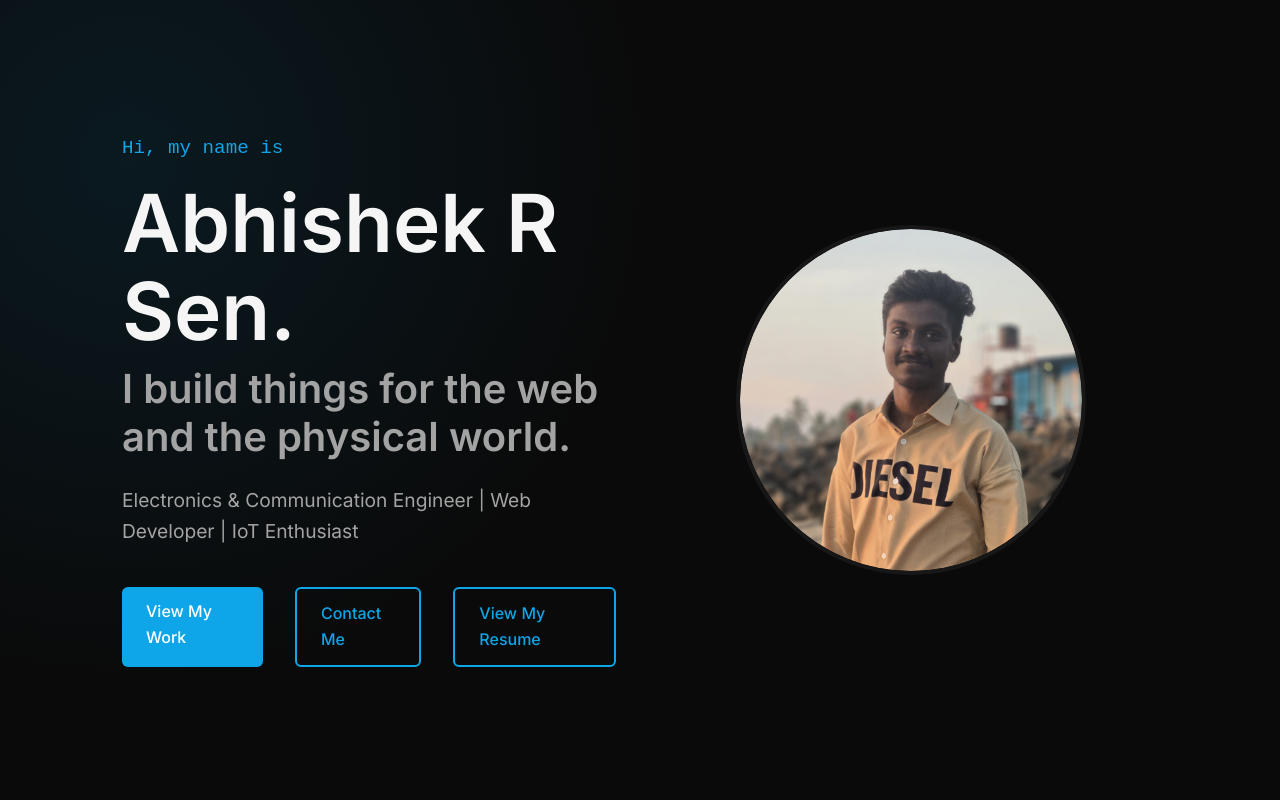
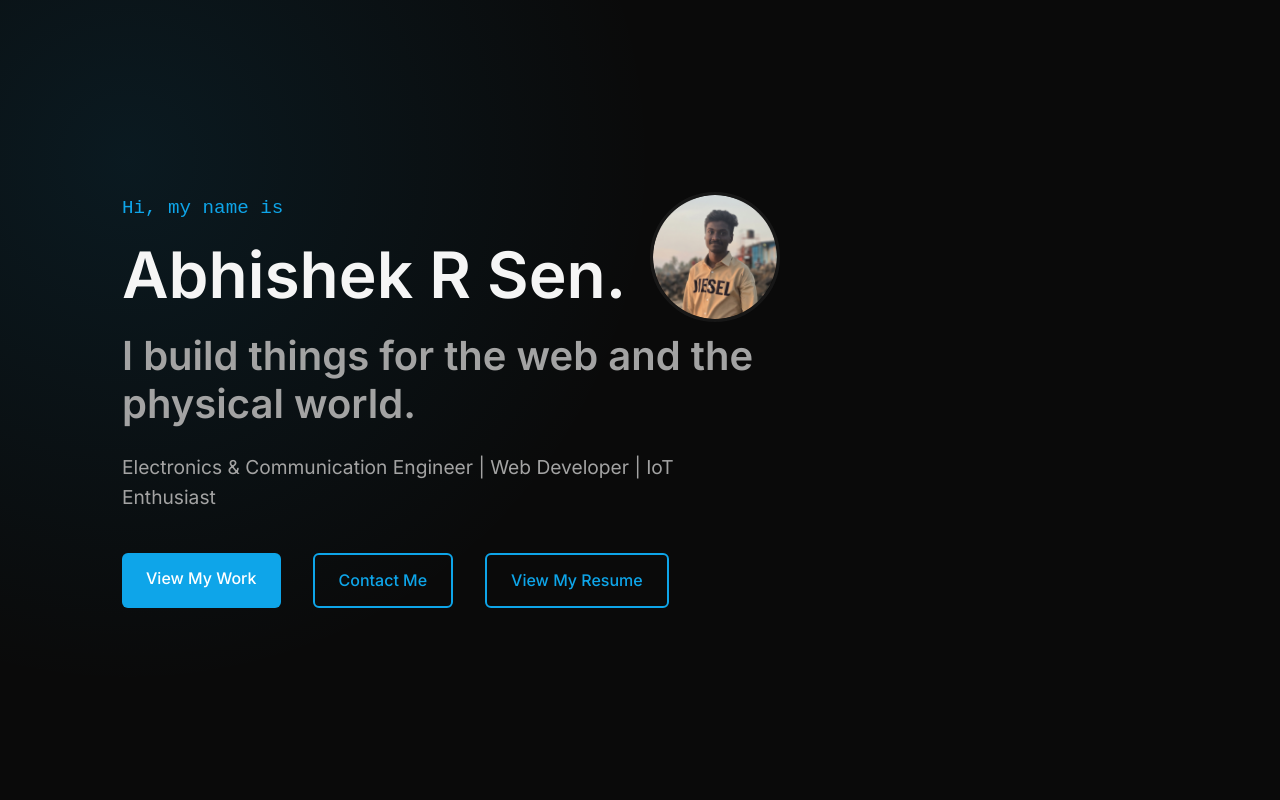
Before and after one commit to abhishekrsen/Abhishek-R-Sen-Portfolio, a React (Vite) app in the folder client/: page / in a window 1280 px wide. Shown: the top 800 px of the page. Built offline with nearby package versions, Linux system fonts and the light colour scheme.

Commit message:
Adjust hero layout for image and name

```diff
--- a/client/src/components/Hero.css
+++ b/client/src/components/Hero.css
@@ -7,34 +7,27 @@
 
 .hero-container {
   width: 100%;
-  display: flex;
-  align-items: center;
-  justify-content: space-between;
-  gap: 3rem;
-  flex-wrap: wrap-reverse;
 }
 
 .hero-content {
-  flex: 1;
-  min-width: 300px;
+  max-width: 800px;
 }
 
-.hero-image-wrapper {
-  flex: 1;
+.hero-header-row {
   display: flex;
-  justify-content: center;
   align-items: center;
-  min-width: 300px;
+  gap: 1.5rem;
+  margin-bottom: 10px;
+  flex-wrap: wrap;
 }
 
-.hero-image {
-  max-width: 100%;
-  width: 350px;
-  height: 350px;
+.hero-profile-pic {
+  width: 130px;
+  height: 130px;
   object-fit: cover;
   border-radius: 50%;
-  box-shadow: 0 10px 30px -10px var(--primary-color);
-  border: 4px solid var(--card-bg);
+  box-shadow: 0 5px 15px -5px var(--primary-color);
+  border: 3px solid var(--card-bg);
 }
 
 .hero-greeting {
@@ -45,10 +38,17 @@
 }
 
 .hero-name {
-  font-size: clamp(3rem, 8vw, 5rem);
+  font-size: clamp(2rem, 5vw, 4.5rem);
   color: var(--text-main);
   line-height: 1.1;
   margin-bottom: 10px;
+  white-space: nowrap;
+}
+
+@media (max-width: 480px) {
+  .hero-name {
+    white-space: normal;
+  }
 }
 
 .hero-title {
--- a/client/src/components/Hero.jsx
+++ b/client/src/components/Hero.jsx
@@ -7,8 +7,13 @@ const Hero = () => {
     <section className="hero-section">
       <div className="container hero-container">
         <div className="hero-content animate-slide-in-left">
-          <p className="hero-greeting">Hi, my name is</p>
-          <h1 className="hero-name">Abhishek R Sen.</h1>
+          <div className="hero-header-row">
+            <div>
+              <p className="hero-greeting">Hi, my name is</p>
+              <h1 className="hero-name">Abhishek R Sen.</h1>
+            </div>
+            <img src={profilePic} alt="Abhishek R Sen" className="hero-profile-pic animate-fade-in-up delay-300" />
+          </div>
           <h2 className="hero-title">I build things for the web and the physical world.</h2>
           <p className="hero-subtitle delay-200 animate-fade-in-up">
             Electronics & Communication Engineer | Web Developer | IoT Enthusiast
@@ -19,9 +24,6 @@ const Hero = () => {
             <a href="https://drive.google.com/file/d/1-Oem3aK4jWU1Qd_Bnsx2eEi_a-Ma00Ub/view?usp=drive_link" target="_blank" rel="noopener noreferrer" className="btn btn-outline" style={{ marginLeft: '1rem' }}>View My Resume</a>
           </div>
         </div>
-        <div className="hero-image-wrapper animate-fade-in-up delay-300">
-          <img src={profilePic} alt="Abhishek R Sen" className="hero-image" />
-        </div>
       </div>
     </section>
   );
```
